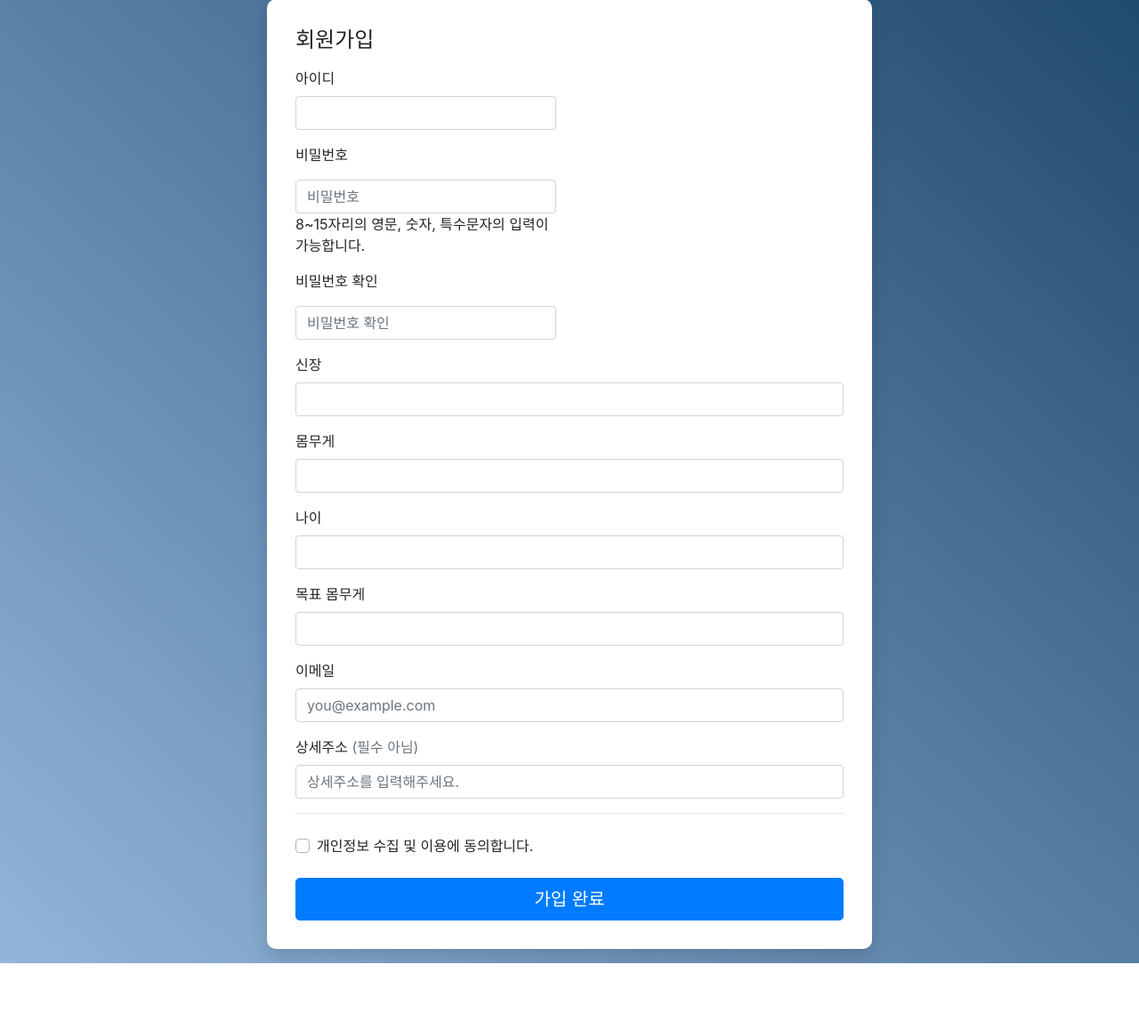
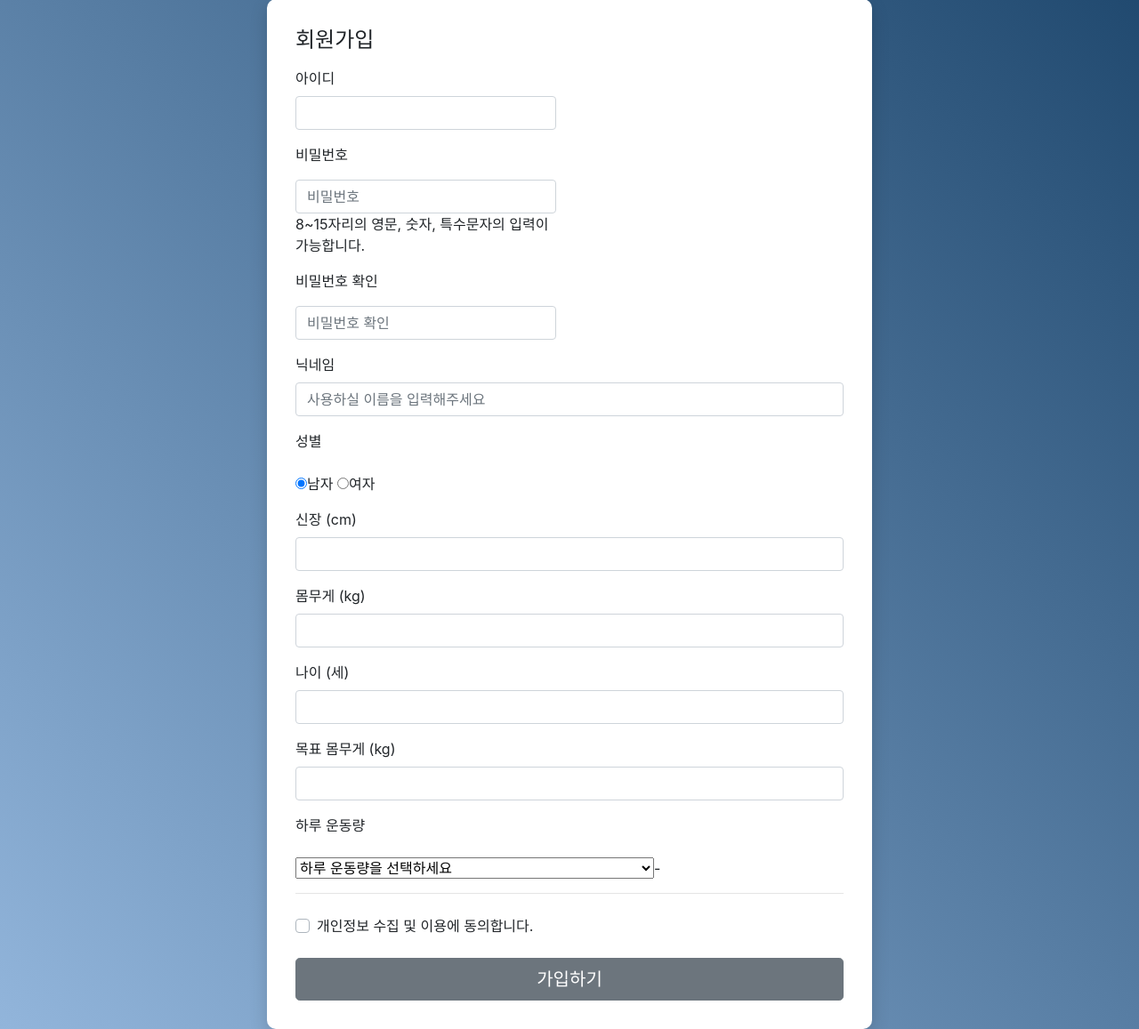
Before and after one commit to zenna9/bit-middle-project, a Django app: page /lg/register/ in a window 1280 px wide. Shown: the part 81-1238 px from the top of the page at 89% size. Before the commit the page ends 1164 px from the top, so only its background shows below. Run offline with Django 3.2, Linux system fonts and the light colour scheme; parts of the project's set-up code (start-up, migrations or seed data) failed here and were passed over; some libraries are stand-ins or nearby versions.

Commit message:
Update register.html

```diff
--- a/login/templates/register.html
+++ b/login/templates/register.html
@@ -5,7 +5,7 @@
   <meta charset="UTF-8">
   <meta http-equiv="X-UA-Compatible" content="IE=edge">
   <meta name="viewport" content="width=device-width, initial-scale=1.0">
-  <title>회원가입 화면 샘플 - Bootstrap</title>
+  <title>푸포AI</title>
 
   <!-- Bootstrap CSS -->
   <link rel="stylesheet" href="https://stackpath.bootstrapcdn.com/bootstrap/4.3.1/css/bootstrap.min.css"
@@ -44,11 +44,14 @@
     <div class="input-form-backgroud row">
       <div class="input-form col-md-12 mx-auto">
         <h4 class="mb-3">회원가입</h4>
-        <form class="validation-form" novalidate>
+
+
+        <form class="validation-form" novalidate action="submit">
+          <!-- {% csrf_token %} -->
           <div class="row">
             <div class="col-md-6 mb-3">
               <label for="username">아이디</label>
-              <input type="text" class="form-control" id="username" name="username" placeholder="" value="" required >
+              <input type="text" class="form-control" id="username" name="user_id" placeholder="" value="" required >
               <div class="invalid-feedback">
                 아이디를 입력해주세요.
               </div>
@@ -64,7 +67,7 @@
             <div class="col-md-6 mb-3 content_title">비밀번호</div>
             <div style="width:100%; word-break:break-all;word-wrap:break-word;"></div>
             <div class="col-md-6 mb-3 content_content">
-              <input type="password" id="password_1" class="pw form-control" placeholder="비밀번호">
+              <input type="password" id="password_1" class="pw form-control" placeholder="비밀번호" name="password" required>
               <span>8~15자리의 영문, 숫자, 특수문자의 입력이 가능합니다.</span>
             </div>
             <div style="width:100%; word-break:break-all;word-wrap:break-word;"></div>
@@ -74,7 +77,7 @@
             <div class="col-md-6 mb-3 content_title">비밀번호 확인</div>
             <div style="width:100%; word-break:break-all;word-wrap:break-word;"></div>
             <div class="col-md-6 mb-3 content_content">
-              <input type="password" id="password_2" class="pw form-control" placeholder="비밀번호 확인">
+              <input type="password" id="password_2" class="pw form-control" placeholder="비밀번호 확인" required>
               <span id="alert-success" style="display: none;">비밀번호가 일치합니다.</span>
               <span id="alert-danger" style="display: none; color: #d92742; font-weight: bold; ">비밀번호가 일치하지 않습니다.</span>
             </div>
@@ -92,7 +95,7 @@
                   $("#alert-success").css('display', 'inline-block');
                   $("#alert-danger").css('display', 'none');
                 } else {
-                  alert("비밀번호가 일치하지 않습니다. 비밀번호를 재확인해주세요.");
+                  // alert("비밀번호가 일치하지 않습니다. 비밀번호를 재확인해주세요.");
                   $("#alert-success").css('display', 'none');
                   $("#alert-danger").css('display', 'inline-block');
                 }
@@ -103,51 +106,78 @@
 
 
           <div class="mb-3">
-            <label for="height">신장</label>
-            <input type="number" class="form-control" id="height" placeholder="" required>
+            <label for="name">닉네임</label>
+            <input type="text" name="user_name" class="form-control" id="height" placeholder="사용하실 이름을 입력해주세요" required>
+            <div class="invalid-feedback">
+              닉네임을 입력해주세요.
+            </div>
+          </div>
+
+          <div class="mb-3 fieldlabel"><label>성별</label></div>
+          <div class="mb-3 formfield">
+              <input type="radio" name="user_sex" value="남" alt="남자" checked>남자
+              <input type="radio" name="user_sex" value="여" alt="여자" >여자
+          </div>
+
+          <div class="mb-3">
+            <label for="height">신장 (cm)</label>
+            <input type="number" name="user_height" class="form-control" id="height" placeholder="" required>
             <div class="invalid-feedback">
               신장을 입력해주세요.
             </div>
           </div>
 
           <div class="mb-3">
-            <label for="weight">몸무게</label>
-            <input type="number" class="form-control" id="weight" placeholder="" required>
+            <label for="weight">몸무게 (kg)</label>
+            <input type="number" name="user_weight" class="form-control" id="weight" placeholder="" required>
             <div class="invalid-feedback">
               몸무게를 입력해주세요.
             </div>
           </div>
 
-
-
           <div class="mb-3">
-            <label for="age">나이</label>
-            <input type="number" class="form-control" id="age" placeholder="" required>
+            <label for="age">나이 (세)</label>
+            <input type="number" name="user_age" class="form-control" id="age" placeholder="" required>
             <div class="invalid-feedback">
               나이를 입력해주세요.
             </div>
           </div>
 
           <div class="mb-3">
-            <label for="tar-weight">목표 몸무게</label>
-            <input type="number" class="form-control" id="tar-weight" placeholder="" required>
+            <label for="tar-weight">목표 몸무게 (kg)</label>
+            <input type="number" name="wanted_weight" class="form-control" id="tar-weight" placeholder="" required>
             <div class="invalid-feedback">
-              몸무게를 입력해주세요.
+              목표 몸무게를 입력해주세요.
             </div>
           </div>
 
           <div class="mb-3">
+            <label for="momentum">하루 운동량</label></div>
+        <div class="formfield">
+            <select id="momentum" name="moentum">
+                <option value="">하루 운동량을 선택하세요</option>
+                <option value="1">가벼운 활동 (일반 사무직)</option>
+                <option value="2">보통의 활동 (서서 하는 일, 어린 자녀가 있는 주부의 정도)</option>
+                <option value="3">많은 활동</option>
+                <option value="4">높은 강도의 운동 활동</option>
+            </select>-
+
+
+
+
+
+          <!--<div class="mb-3">
             <label for="email">이메일</label>
             <input type="email" class="form-control" id="email" placeholder="you@example.com" required>
             <div class="invalid-feedback">
               이메일을 입력해주세요.
             </div>
-          </div>
-
+          </div> -->
+<!--
           <div class="mb-3">
             <label for="address2">상세주소<span class="text-muted">&nbsp;(필수 아님)</span></label>
             <input type="text" class="form-control" id="address2" placeholder="상세주소를 입력해주세요.">
-          </div>
+          </div> -->
 
           <hr class="mb-4">
           <div class="custom-control custom-checkbox">
@@ -155,7 +185,7 @@
             <label class="custom-control-label" for="aggrement">개인정보 수집 및 이용에 동의합니다.</label>
           </div>
           <div class="mb-4"></div>
-          <button class="btn btn-primary btn-lg btn-block" type="submit">가입 완료</button>
+          <input class="btn btn-secondary btn-lg btn-block" type="submit" value="가입하기">
         </form>
       </div>
     </div>
```
